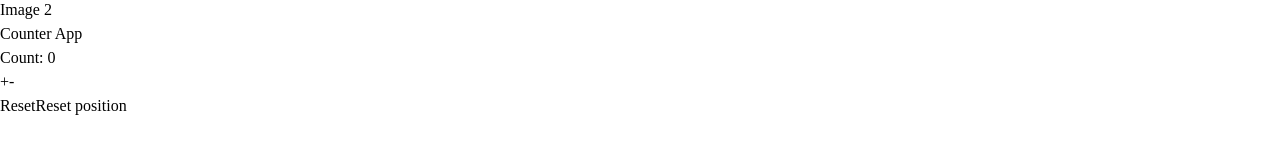
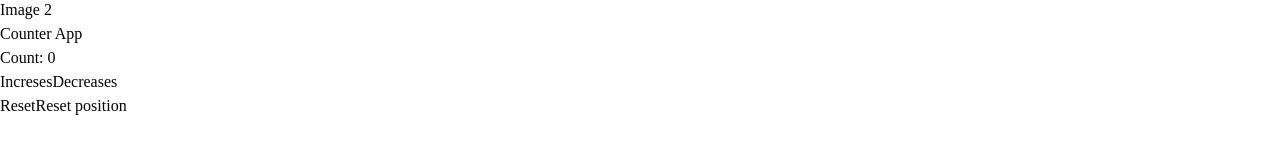
Before and after one commit to khushboo-590/React-Test, a React app: page / in a window 1280 px wide. Shown: the part 350-504 px from the top of the page. Built offline with nearby package versions, Linux system fonts and the light colour scheme; the HTML template or start-up script is replaced by a standard one.

Commit message:
change count app name

```diff
--- a/src/components/CounterApp.jsx
+++ b/src/components/CounterApp.jsx
@@ -20,15 +20,14 @@ const CounterApp = () => {
                         onClick={() => setCount(count + 1)}
                         className="bg-blue-500 text-white px-4 py-2 rounded"
                     >
-                        +
+                        Increses
                     </button>
                     <button
                         onClick={() => setCount(count - 1)}
                         className="bg-red-500  text-white px-4 py-2 rounded"
                     >
-                        -
+                        Decreases
                     </button>
-                </div>
 
                 <div className="relative group">
                     <button
@@ -42,7 +41,9 @@ const CounterApp = () => {
                     </span>
                 </div>
             </div>
+            </div>
         </div>
+
     );
 };
 
```
